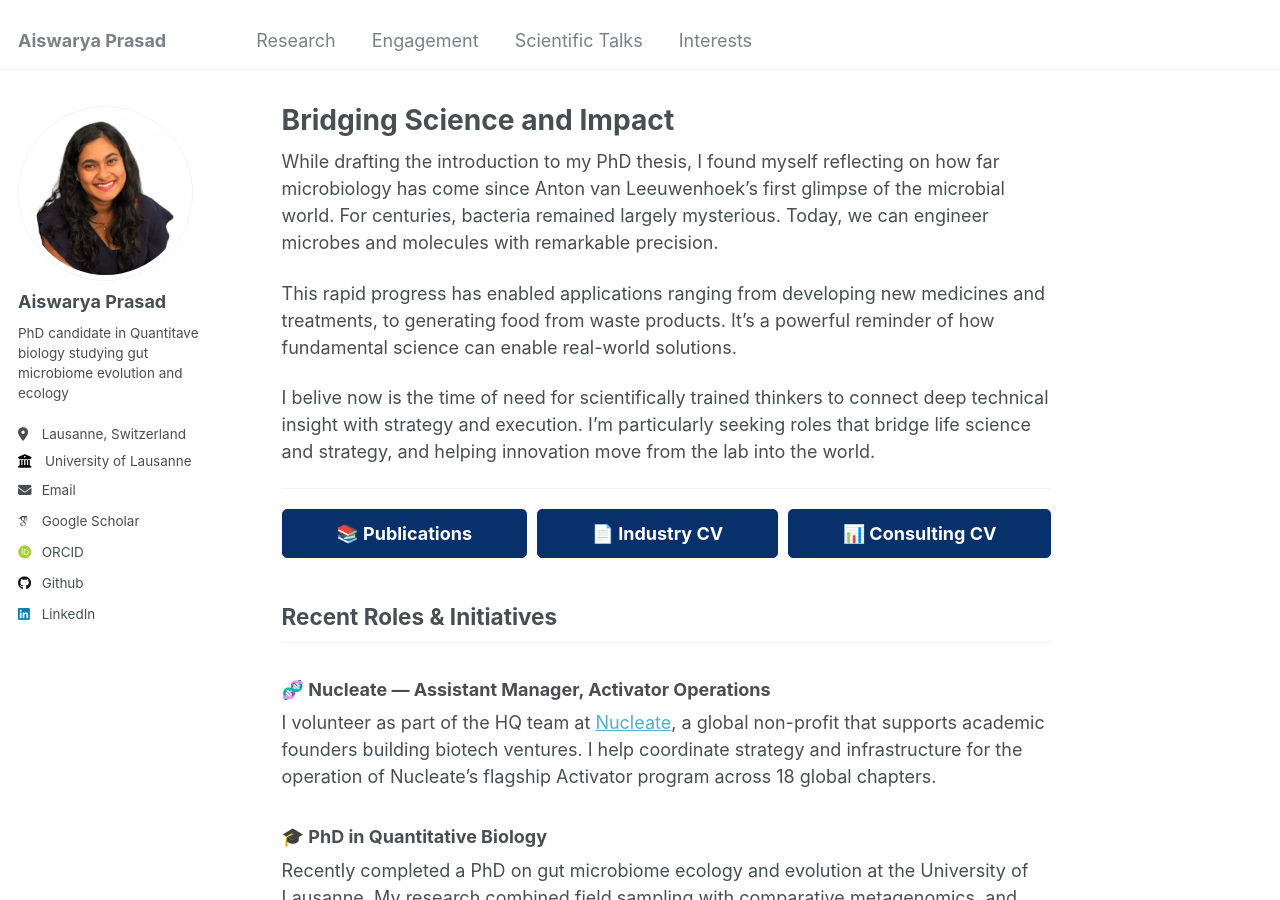
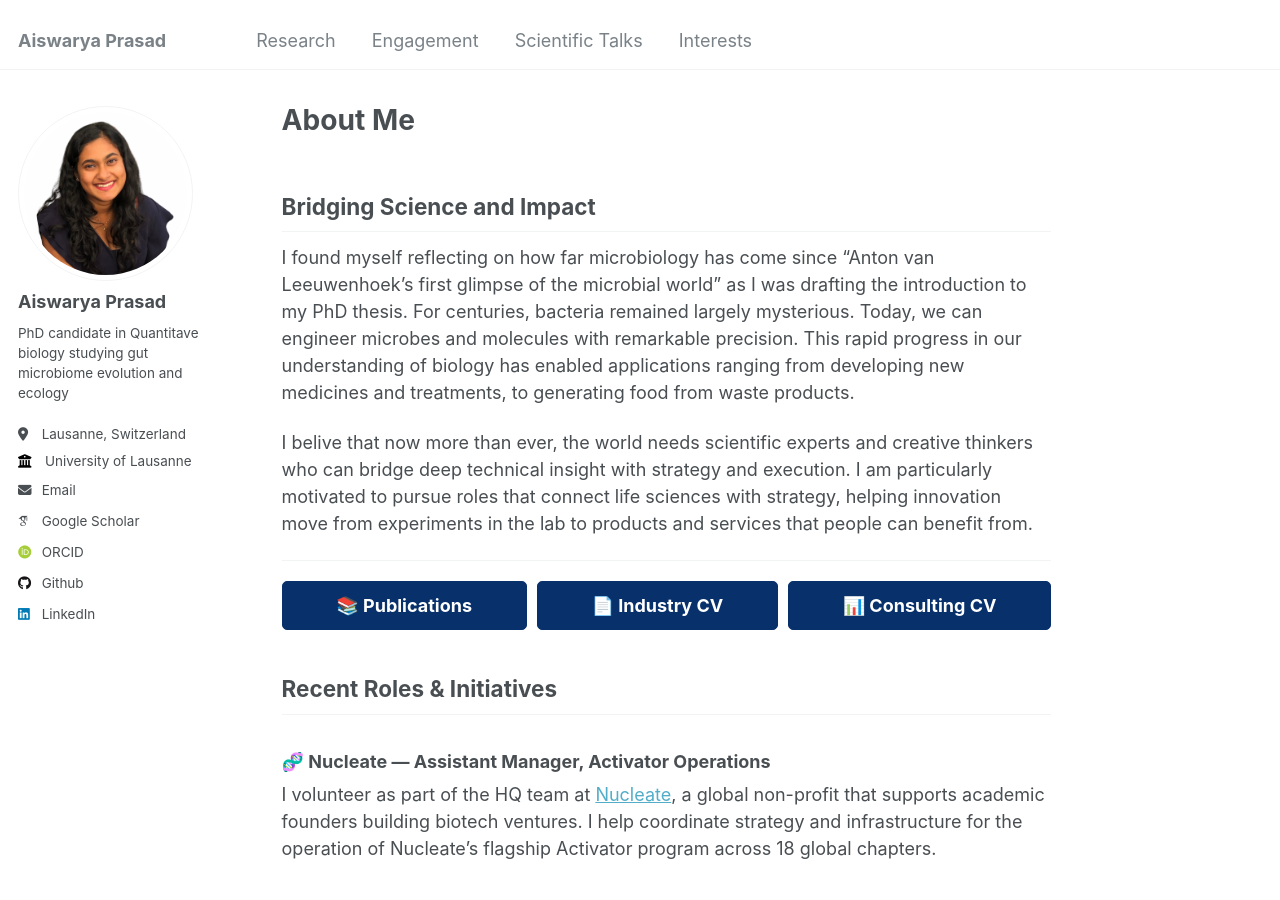
Before and after one commit to Aiswarya-prasad/aiswarya-prasad.github.io, a Jekyll site: the page built from _pages/about.md, in a window 1280 px wide and 900 px high. Built offline with Jekyll 4.4.1, drawn with Linux system fonts in a browser that asks for light colours; some web fonts are replaced.

Commit message:
Updated about me

```diff
--- a/_pages/about.md
+++ b/_pages/about.md
@@ -1,6 +1,6 @@
 ---
 permalink: /
-title: "Bridging Science and Impact"
+title: "About Me"
 author_profile: true
 redirect_from:
   - /about/
@@ -8,11 +8,11 @@ redirect_from:
 fmContentType: default
 ---
 
-While drafting the introduction to my PhD thesis, I found myself reflecting on how far microbiology has come since Anton van Leeuwenhoek’s first glimpse of the microbial world. For centuries, bacteria remained largely mysterious. Today, we can engineer microbes and molecules with remarkable precision.
+## Bridging Science and Impact
 
-This rapid progress has enabled applications ranging from developing new medicines and treatments, to generating food from waste products. It's a powerful reminder of how fundamental science can enable real-world solutions.
+I found myself reflecting on how far microbiology has come since "Anton van Leeuwenhoek’s first glimpse of the microbial world" as I was drafting the introduction to my PhD thesis. For centuries, bacteria remained largely mysterious. Today, we can engineer microbes and molecules with remarkable precision. This rapid progress in our understanding of biology has enabled applications ranging from developing new medicines and treatments, to generating food from waste products.
 
-I belive now is the time of need for scientifically trained thinkers to connect deep technical insight with strategy and execution. I’m particularly seeking roles that bridge life science and strategy, and helping innovation move from the lab into the world.
+I belive that now more than ever, the world needs scientific experts and creative thinkers who can bridge deep technical insight with strategy and execution. I am particularly motivated to pursue roles that connect life sciences with strategy, helping innovation move from experiments in the lab to products and services that people can benefit from.
 
 ---
 
```
